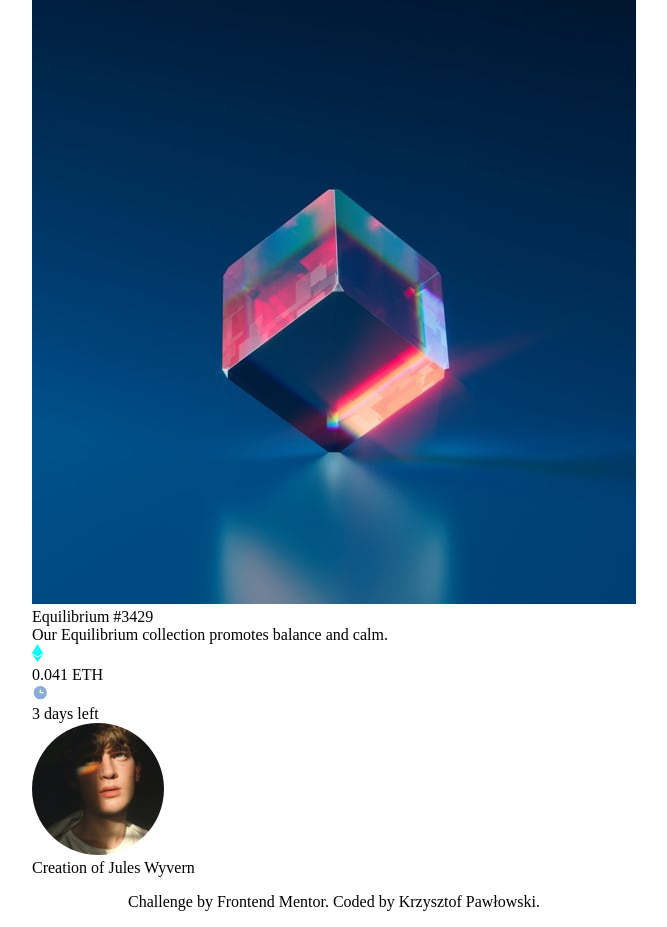
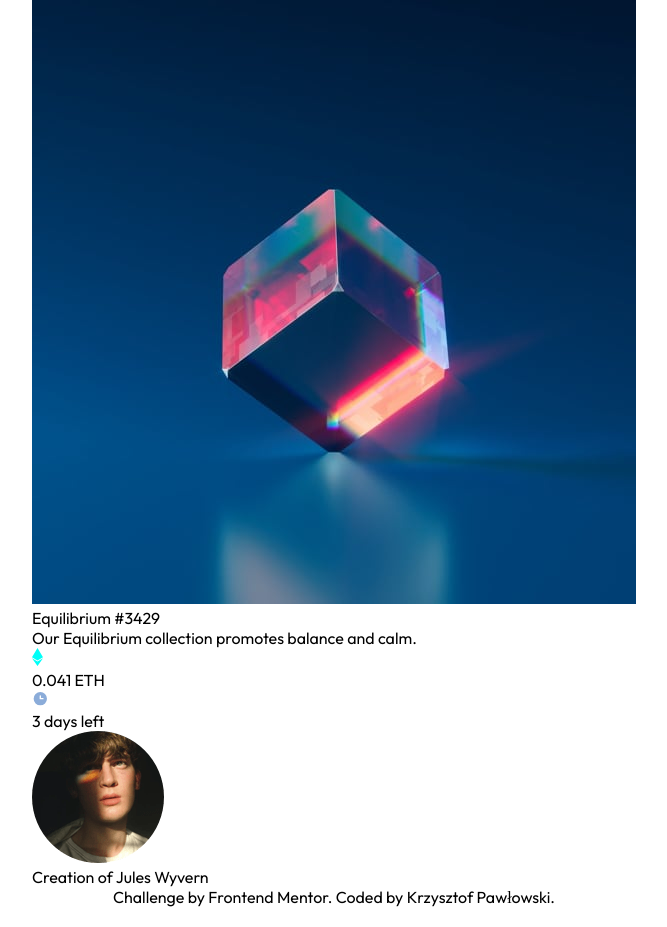
Before and after one commit to KP1976/ntf-preview-card-component, a plain HTML site: page index.html in a window 1280 px wide. Shown: the whole page, without its empty margins (306-973 px from the left). Drawn offline with Linux system fonts and the light colour scheme.

Commit message:
Add variables.

```diff
--- a/scss/abstracts/_variables.scss
+++ b/scss/abstracts/_variables.scss
@@ -1,48 +1,38 @@
 // COLORS
 // Primary
-$orange: hsl(25, 97%, 53%);
+$soft-blue: hsl(215, 51%, 70%);
+$cyan: hsl(178, 100%, 50%);
 
 // Neutral
-$light-grey: hsl(217, 12%, 63%);
-$dark-blue: hsl(213, 19%, 18%);
-$darker-blue: hsl(214, 26%, 12%);
-$very-dark-blue: hsl(216, 12%, 8%);
+$dark-blue: hsl(217, 54%, 11%);
+$blue: hsl(216, 50%, 16%);
+$light-blue: hsl(215, 32%, 27%);
 $white: hsl(0, 0%, 100%);
 
-// GRADIENTS
-$gradient: radial-gradient(circle at top, $dark-blue 0%, $darker-blue 100%);
+// TYPOGRAPHY
+$font-name: "Outfit", serif;
+$font-size-1_375: 1.375rem;
+$font-size-1_125: 1.125rem;
+$font-size-1: 1rem;
 
-// TYPOGRAPHY
-$font-name: "Overpass", serif;
-$font-size-350: 1.75rem;
-$font-size-300: 1.5rem;
-$font-size-200: 1rem;
-$font-size-175: 0.875rem;
+$line-height-160: 1.6;
+$line-height-145: 1.45;
 
-$line-height-170: 1.7;
-$line-height-155: 1.55;
-
-$letter-spacing_2_7: 2.7px;
-$letter-spacing_035: 0.35px;
+$letter-spacing_-03: -0.3px;
 $letter-spacing_-02: -0.2px;
-$letter-spacing_-01: -0.1px;
+$letter-spacing_02: 0.2px;
 
 // SPACING
-$space-550: 2.75rem;
-$space-500: 2.5rem;
-$space-475: 2.375rem;
-$space-400: 2rem;
-$space-325: 1.625rem;
-$space-300: 1.5rem;
-$space-250: 1.25rem;
-$space-212: 1.063rem;
-$space-200: 1rem;
-$space-175: 0.875rem;
-$space-125: 0.625rem;
+$space-2: 2rem;
+$space-1_5: 1.5rem;
+$space-1_125: 1.125rem;
+$space-1: 1rem;
+$space-0_75: 0.75rem;
+$space-0_375: 0.375rem;
 
 // BORDERS
-$border-radius-400: 2rem;
-$border-radius-200: 1rem;
+$border-radius-1: 1rem;
+$border-radius-0_5: 0.5rem;
 
 // BREAKPOINTS
-$breakpoint: 408px;
+$breakpoint: 350px;
--- a/scss/layout/_footer.scss
+++ b/scss/layout/_footer.scss
@@ -1,7 +1,7 @@
 .attribution {
   bottom: 0;
   // font-size: $font-size-175;
-  padding: $space-200 0;
+  // padding: $space-200 0;
   // position: absolute;
   text-align: center;
 
```
Also changed, not shown: css/main.css.
